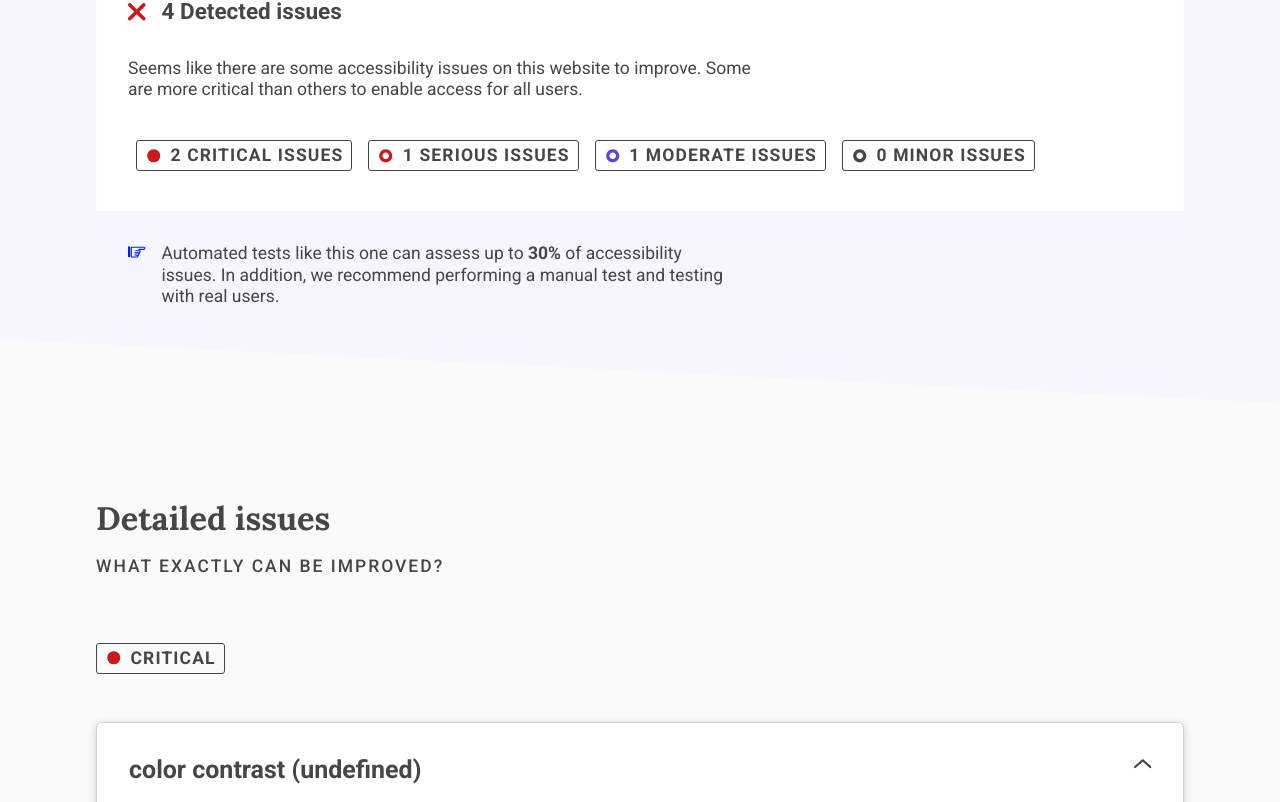
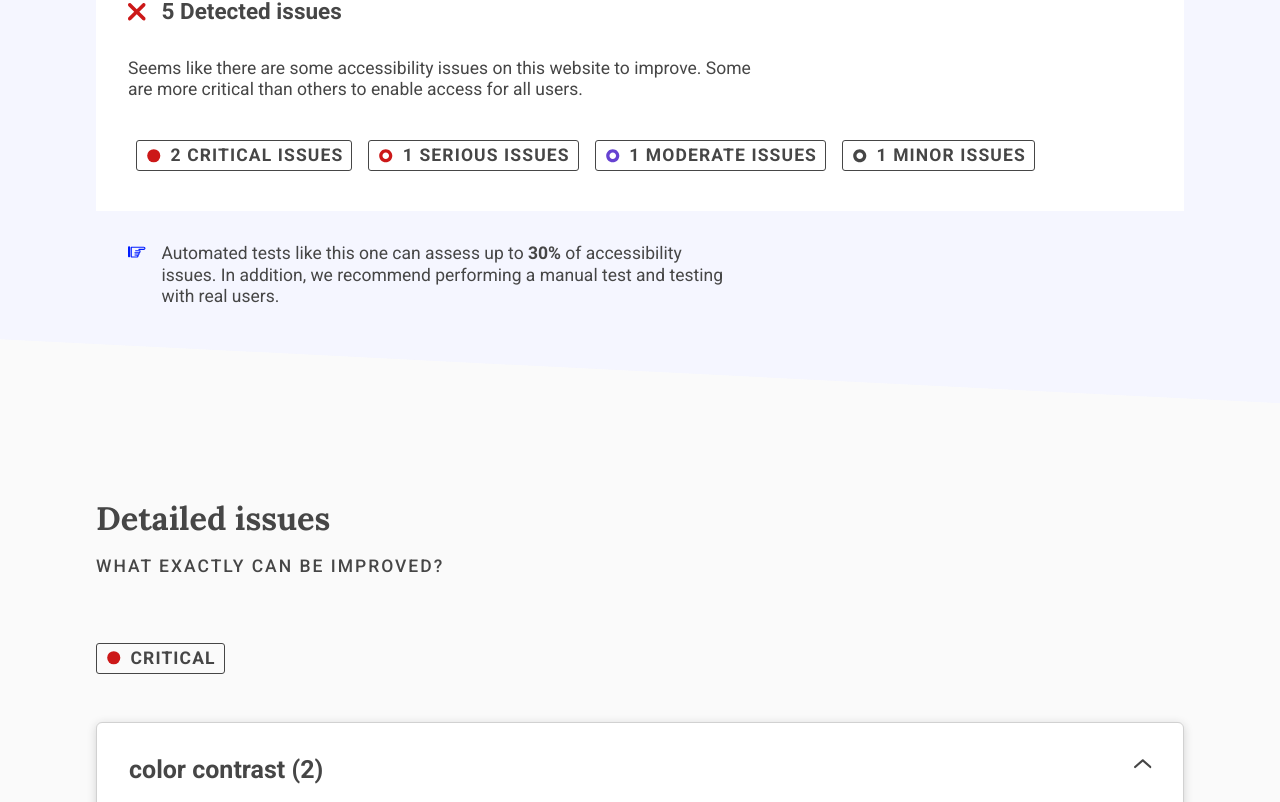
Before and after one commit to accessibility-tools/website, a Next.js app: page /report in a window 1280 px wide. Shown: the part 798-1600 px from the top of the page. Built offline with nearby package versions, Linux system fonts and the light colour scheme.

Commit message:
mock data update

```diff
--- a/src/components/report/DetailsCard.jsx
+++ b/src/components/report/DetailsCard.jsx
@@ -54,17 +54,12 @@ const DetailsCard = ({ issueData }) => {
     setOpened(event.currentTarget.open);
   };
   const { title, summary, resource, failedStandard, fixes } = issueData;
-  const issueCount = fixes.forEach(fix => {
-    let count = 0;
-    count += fix.affectedElements.length;
-    return count;
-  });
 
   return (
     <Details onToggle={handleOpen}>
       <Summary>
         <div>
-          <h3>{`${title} (${issueCount})`}</h3>
+          <h3>{`${title} (${fixes.length})`}</h3>
           <p>{summary}</p>
           <p>{`Failed accessibility standard: ${failedStandard}`}</p>
           <Link
--- a/src/data/reportData.js
+++ b/src/data/reportData.js
@@ -9,7 +9,7 @@ export const mockReportData = {
       fixes: [
         {
           summary:
-            "1 element has insufficient color contrast of 2.35:1. The expected contrast ratio is 3:1.",
+            "15 element have insufficient color contrast of 2.35:1. The expected contrast ratio is 3:1.",
           tips: [
             "foreground color: #0ab587",
             "background color: #f2f2f2",
@@ -51,7 +51,7 @@ export const mockReportData = {
         },
         {
           summary:
-            "1 element has insufficient color contrast of 2.35:1. The expected contrast ratio is 3:1.",
+            "9 elements have insufficient color contrast of 2.35:1. The expected contrast ratio is 3:1.",
           tips: [
             "foreground color: #0ab587",
             "background color: #f2f2f2",
@@ -68,15 +68,12 @@ export const mockReportData = {
                 ".egb6tqc3",
                 ".css-1bk73as",
                 ".css-1o9uz9i.ezjn55m7[href$='bets-for-the-future'] > .css-1s82cjv.ezjn55m4 > .css-f7dlij",
-                ".css-1o9uz9i.ezjn55m7[href$='bets-for-the-future'] > .css-1s82cjv.ezjn55m4 > .css-2vm36c.ezjn55m5",
-                ".css-1o9uz9i.ezjn55m7[href$='mobility'] > .css-1s82cjv.ezjn55m4 > .css-f7dlij",
               ],
             },
             {
               page: "https://futurice.com/careers/lead-developer-helsinki",
               selectors: [
                 ".css-1e95rm6.eh1sm5o1:nth-child(1) > a > .css-1favn2n.eh1sm5o2 > .css-t5irqm.eh1sm5o3",
-                ".egb6tqc3",
                 ".css-1bk73as",
                 ".css-1o9uz9i.ezjn55m7[href$='bets-for-the-future'] > .css-1s82cjv.ezjn55m4 > .css-f7dlij",
               ],
@@ -93,7 +90,7 @@ export const mockReportData = {
       resource: "/",
       fixes: [
         {
-          summary: "1 <img> element has no alternate text.",
+          summary: "8 <img> elements have no alternate text.",
           tips: [
             "Element does not have an alt attribute",
             "aria-label attribute does not exist or is empty",
@@ -118,6 +115,33 @@ export const mockReportData = {
             },
           ],
         },
+        {
+          summary: "3 <img> elements have no alternate text.",
+          tips: [
+            "Element does not have an alt attribute",
+            "aria-label attribute does not exist or is empty",
+          ],
+          affectedElements: [
+            {
+              page: "https://futurice.com/careers/lead-developer-helsinki",
+              selectors: [
+                ".egb6tqc3",
+                ".css-1bk73as",
+                ".css-1o9uz9i.ezjn55m7[href$='bets-for-the-future'] > .css-1s82cjv.ezjn55m4 > .css-f7dlij",
+              ],
+            },
+          ],
+        },
+        {
+          summary: "1 <img> element has no alternate text.",
+          tips: ["Element does not have an alt attribute"],
+          affectedElements: [
+            {
+              page: "https://futurice.com/careers/lead-developer-helsinki",
+              selectors: [".egb6tqc3"],
+            },
+          ],
+        },
       ],
     },
   ],
@@ -129,7 +153,7 @@ export const mockReportData = {
       resource: "/",
       fixes: [
         {
-          summary: "1 svg element has no alternate text.",
+          summary: "5 svg elements have no alternate text.",
           tips: [
             "element has no child that is a title",
             "aria-label attribute does not exist or is empty",
@@ -144,9 +168,6 @@ export const mockReportData = {
                 ".css-1e95rm6.eh1sm5o1:nth-child(3) > a > .css-1favn2n.eh1sm5o2 > .css-t5irqm.eh1sm5o3",
                 ".egb6tqc3",
                 ".css-1bk73as",
-                ".css-1o9uz9i.ezjn55m7[href$='bets-for-the-future'] > .css-1s82cjv.ezjn55m4 > .css-f7dlij",
-                ".css-1o9uz9i.ezjn55m7[href$='bets-for-the-future'] > .css-1s82cjv.ezjn55m4 > .css-2vm36c.ezjn55m5",
-                ".css-1o9uz9i.ezjn55m7[href$='mobility'] > .css-1s82cjv.ezjn55m4 > .css-f7dlij",
               ],
             },
           ],
@@ -162,7 +183,7 @@ export const mockReportData = {
       resource: "/",
       fixes: [
         {
-          summary: "1 element is not contained by landmarks.",
+          summary: "3 elements are not contained by landmarks.",
           tips: ["Some page content is not contained by landmarks"],
           affectedElements: [
             {
@@ -178,5 +199,30 @@ export const mockReportData = {
       ],
     },
   ],
-  minor: [],
+  minor: [
+    {
+      title: "display orientation",
+      summary:
+        "Ensure content is not locked to any specific display orientation, and the content is operable in all display orientations.",
+      failedStandard: "WCAG 2 AA",
+      resource: "/",
+      fixes: [
+        {
+          summary: "2 elements are not operable in all display orientations.",
+          tips: [
+            "Some page content are not operable in all display orientations",
+          ],
+          affectedElements: [
+            {
+              page: "https://futurice.com/careers/lead-developer-helsinki",
+              selectors: [
+                ".css-1o9uz9i.ezjn55m7[href$='bets-for-the-future'] > .css-1s82cjv.ezjn55m4 > .css-f7dlij",
+                ".css-1o9uz9i.ezjn55m7[href$='bets-for-the-future'] > .css-1s82cjv.ezjn55m4 > .css-2vm36c.ezjn55m5",
+              ],
+            },
+          ],
+        },
+      ],
+    },
+  ],
 };
```
